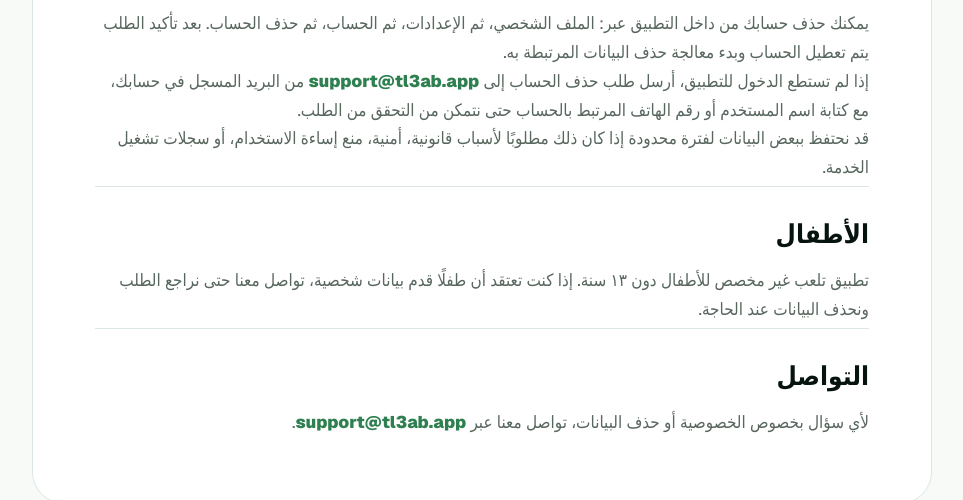
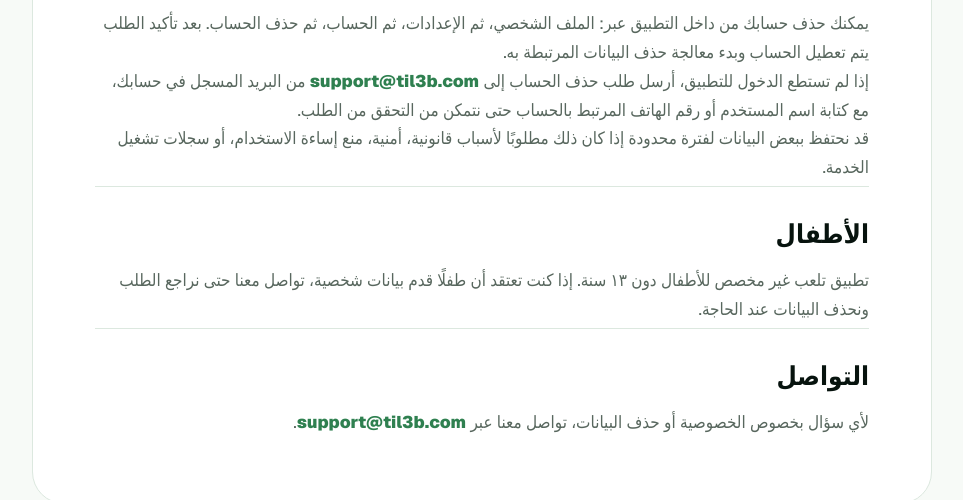
Before and after one commit to tl3abapp/website, a Next.js app: page /privacy in a window 1280 px wide. Shown: the part 1364-1864 px from the top of the page, without its empty margins (158-1121 px from the left). Built offline with nearby package versions, Linux system fonts and the light colour scheme.

Commit message:
Update support contact email

```diff
--- a/app/page.tsx
+++ b/app/page.tsx
@@ -156,7 +156,7 @@ export default function Home() {
           <p>
             من داخل التطبيق ادخل على الملف الشخصي، ثم الإعدادات، ثم الحساب،
             واختر حذف الحساب. إذا ما قدرت تدخل للتطبيق، راسلنا من بريدك
-            المسجل على support@tl3ab.app واكتب طلب حذف الحساب.
+            المسجل على support@til3b.com واكتب طلب حذف الحساب.
           </p>
         </div>
         <Link className="secondary-action compact" href="/support">
--- a/app/privacy/page.tsx
+++ b/app/privacy/page.tsx
@@ -85,7 +85,7 @@ export default function PrivacyPage() {
           </p>
           <p>
             إذا لم تستطع الدخول للتطبيق، أرسل طلب حذف الحساب إلى{" "}
-            <a href="mailto:support@tl3ab.app">support@tl3ab.app</a> من البريد
+            <a href="mailto:support@til3b.com">support@til3b.com</a> من البريد
             المسجل في حسابك، مع كتابة اسم المستخدم أو رقم الهاتف المرتبط بالحساب
             حتى نتمكن من التحقق من الطلب.
           </p>
@@ -107,7 +107,7 @@ export default function PrivacyPage() {
           <h2>التواصل</h2>
           <p>
             لأي سؤال بخصوص الخصوصية أو حذف البيانات، تواصل معنا عبر{" "}
-            <a href="mailto:support@tl3ab.app">support@tl3ab.app</a>.
+            <a href="mailto:support@til3b.com">support@til3b.com</a>.
           </p>
         </section>
       </article>
--- a/app/support/page.tsx
+++ b/app/support/page.tsx
@@ -43,8 +43,8 @@ export default function SupportPage() {
           أرسل لنا البريد المرتبط بحسابك، شرح مختصر للمشكلة، وصور توضيحية إذا
           كانت تساعد. فريق الدعم يراجع الطلب ويرد عليك بأقرب وقت ممكن.
         </p>
-        <a className="primary-action" href="mailto:support@tl3ab.app">
-          راسل support@tl3ab.app
+        <a className="primary-action" href="mailto:support@til3b.com">
+          راسل support@til3b.com
         </a>
       </section>
 
@@ -81,7 +81,7 @@ export default function SupportPage() {
           <p className="eyebrow">إذا ما تقدر تدخل للتطبيق</p>
           <h2>اطلب الحذف عن طريق البريد.</h2>
           <p>
-            راسلنا من البريد المسجل في حسابك على support@tl3ab.app، واكتب اسم
+            راسلنا من البريد المسجل في حسابك على support@til3b.com، واكتب اسم
             المستخدم أو رقم الهاتف المرتبط بالحساب حتى نتحقق من الطلب.
           </p>
         </div>
--- a/app/terms/page.tsx
+++ b/app/terms/page.tsx
@@ -77,7 +77,7 @@ export default function TermsPage() {
           <h2>التواصل</h2>
           <p>
             لأي سؤال عن هذه الشروط، تواصل معنا عبر{" "}
-            <a href="mailto:support@tl3ab.app">support@tl3ab.app</a>.
+            <a href="mailto:support@til3b.com">support@til3b.com</a>.
           </p>
         </section>
       </article>
```
Also changed, not shown: 1 other file (tests, documents, lock files or other folders).
